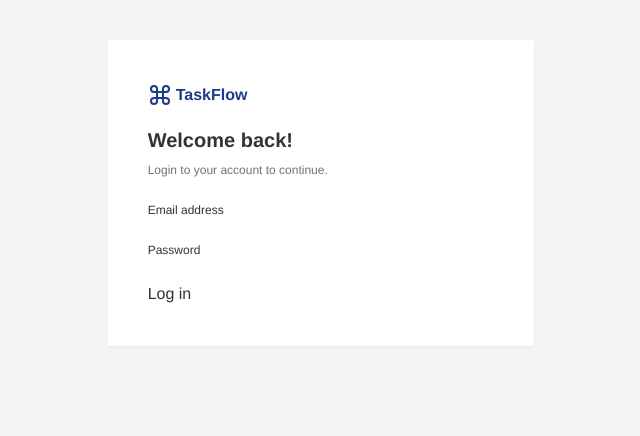
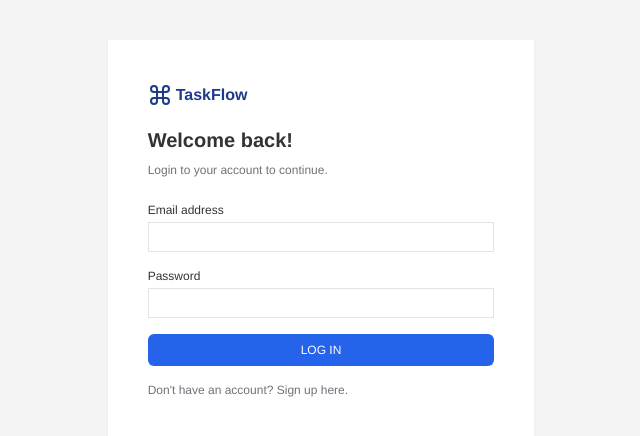
Before and after one commit to tatjanab/taskflow, a Next.js app: page /login in a window 1280 px wide. Shown: the top 436 px of the page, without its empty margins (319-959 px from the left). Built offline with nearby package versions, Linux system fonts and the light colour scheme.

Commit message:
login page UI

```diff
--- a/src/app/(auth)/login/page.tsx
+++ b/src/app/(auth)/login/page.tsx
@@ -3,8 +3,8 @@ import { Command } from 'react-feather'
 
 function Login() {
   return (
-    <div className='bg-zinc-100 flex flex-col w-full h-screen items-center pt-10'>
-      <div className='bg-white p-10 shadow-sm w-1/3'>
+    <div className='bg-zinc-100 flex flex-col w-full min-h-screen items-center sm:pt-10 overflow-hidden'>
+      <div className='bg-white p-10 shadow-sm sm:w-1/2 lg:w-1/3 w-full'>
         <div className='flex flex-row items-center text-blue-900'>
           <Command height={30} />{' '}
           <span className='ml-1 font-bold'>TaskFlow</span>
@@ -13,19 +13,35 @@ function Login() {
         <h1 className='mt-4 mb-2 text-xl font-bold'>Welcome back!</h1>
         <p className='text-xs'>Login to your account to continue.</p>
         <form className='mt-6'>
-          <div className='input-row flex flex-col'>
-            <label htmlFor='email' className='text-xs'>
+          <div className='input-row flex flex-col mb-4'>
+            <label htmlFor='email' className='text-xs mb-1'>
               Email address
             </label>
-            <Input name='email' type='email' />
+            <Input
+              name='email'
+              type='email'
+              height='30px'
+              className='p-2 text-xs w-full'
+            />
           </div>
-          <div className='input-row flex flex-col'>
-            <label htmlFor='password' className='text-xs'>
+          <div className='input-row flex flex-col mb-4'>
+            <label htmlFor='password' className='text-xs mb-1'>
               Password
             </label>
-            <Input name='password' type='password' variant='outline' />
+            <Input
+              name='password'
+              type='password'
+              height='30px'
+              className='p-2 text-xs w-full'
+            />
           </div>
-          <button type='submit'>Log in</button>
+          <button
+            type='submit'
+            className='btn-main rounded-md bg-blue-600 text-white py-2 px-5 uppercase text-xs w-full'
+          >
+            Log in
+          </button>
+          <p className='text-xs mt-4'>Don't have an account? Sign up here.</p>
         </form>
       </div>
     </div>
--- a/src/app/globals.scss
+++ b/src/app/globals.scss
@@ -28,6 +28,12 @@ p {
   @apply text-zinc-500;
 }
 
+.input-row {
+  input {
+    border: solid 1px #e4e4e4;
+  }
+}
+
 @layer utilities {
   .text-balance {
     text-wrap: balance;
```
